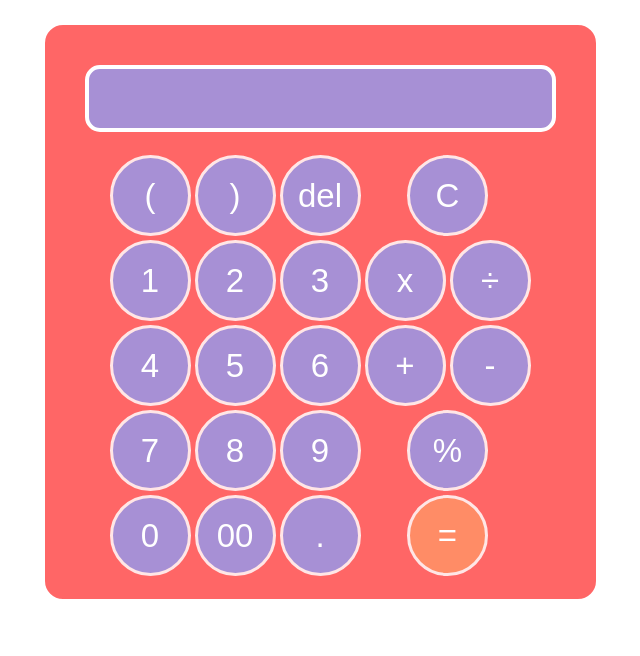
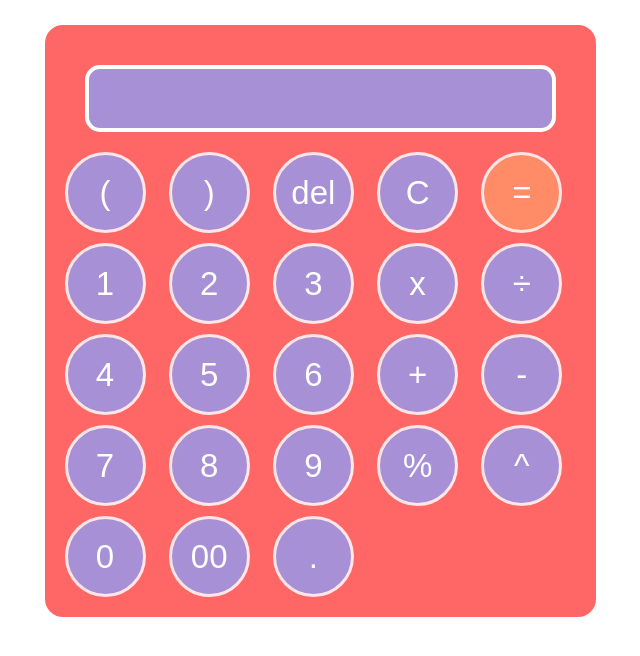
Before and after one commit to Pallavi-Supahiya/Catalyst, a plain HTML site: page index.html in a window 1280 px wide. Shown: the whole page, without its empty margins (320-960 px from the left). Drawn offline with Linux system fonts and the light colour scheme.

Commit message:
Third Commit

```diff
--- a/calculator.js
+++ b/calculator.js
@@ -7,6 +7,7 @@ function validate(evt) {
     output.value = vl;
     outputValue = vl;
 }
+
 for (item of buttons) {
     item.addEventListener('click', (e)=>{
         buttonText = e.target.innerText;
@@ -23,7 +24,8 @@ for (item of buttons) {
         }
         else if (buttonText == '=')
         {
-            output.value = eval(outputValue);
+             outputValue = outputValue.replace(/[/^]/g,'**');
+             output.value = eval(outputValue);
         }
         else if (buttonText == 'C')
         {
--- a/index.html
+++ b/index.html
@@ -10,43 +10,33 @@
     <div class="container">
     <div class="calculator">
     <input type="text" name="output" id="output" oninput="validate(event)" />
-    <table>
-      <tr>
-        <td><button>(</button></td>
-        <td><button>)</button></td>
-        <td><button>del</button></td>
-        <td colspan="2"><button>C</button></td>
-      </tr>
-      <tr>
-        <td><button>1</button></td>
-        <td><button>2</button></td>
-        <td><button>3</button></td>
-        <td><button>x</button></td>
-        <td><button>÷</button></td>
-      </tr>
-      <tr>
-        <td><button>4</button></td>
-        <td><button>5</button></td>
-        <td><button>6</button></td>
-        <td><button>+</button></td>
-        <td><button>-</button></td>
+    <div class="buttons">
+       <button >(</button>
+       <button>)</button>
+       <button>del</button>
+       <button >C</button>
+      <button id="equal">=</button>
+       <button>1</button>
+       <button>2</button>
+       <button>3</button>
+       <button>x</button>
+       <button>÷</button>
+       <button>4</button>
+       <button>5</button>
+       <button>6</button>
+       <button>+</button>
+       <button>-</button>
+       <button>7</button>
+       <button>8</button>
+       <button>9</button>
+       <button>%</button>
+      <button>^</button>
+       <button>0</button>
+       <button>00</button>
+       <button>.</button>
 
-      </tr>
-      <tr>
-        <td><button>7</button></td>
-        <td><button>8</button></td>
-        <td><button>9</button></td>
-        <td colspan="2"><button>%</button></td>
-      </tr>
-      <tr>
-        <td><button>0</button></td>
-        <td><button>00</button></td>
-        <td><button>.</button></td>
-        <td colspan="2"><button id="equal">=</button></td>
 
-      </tr>
-
-    </table>
+      </div>
     </div>
     </div>
   </body>
--- a/styles.css
+++ b/styles.css
@@ -14,6 +14,13 @@ input {
   border: 4px solid #ffffff;
   border-radius: 15px;
   text-align: right;
+}
+.buttons {
+  display: grid;
+  grid-template-rows: repeat(5, 1fr);
+  grid-template-columns: repeat(5, 1fr);
+  grid-column-gap: 10px;
+  grid-row-gap: 10px;
 }
 button {
   font-size: 33px;
```
